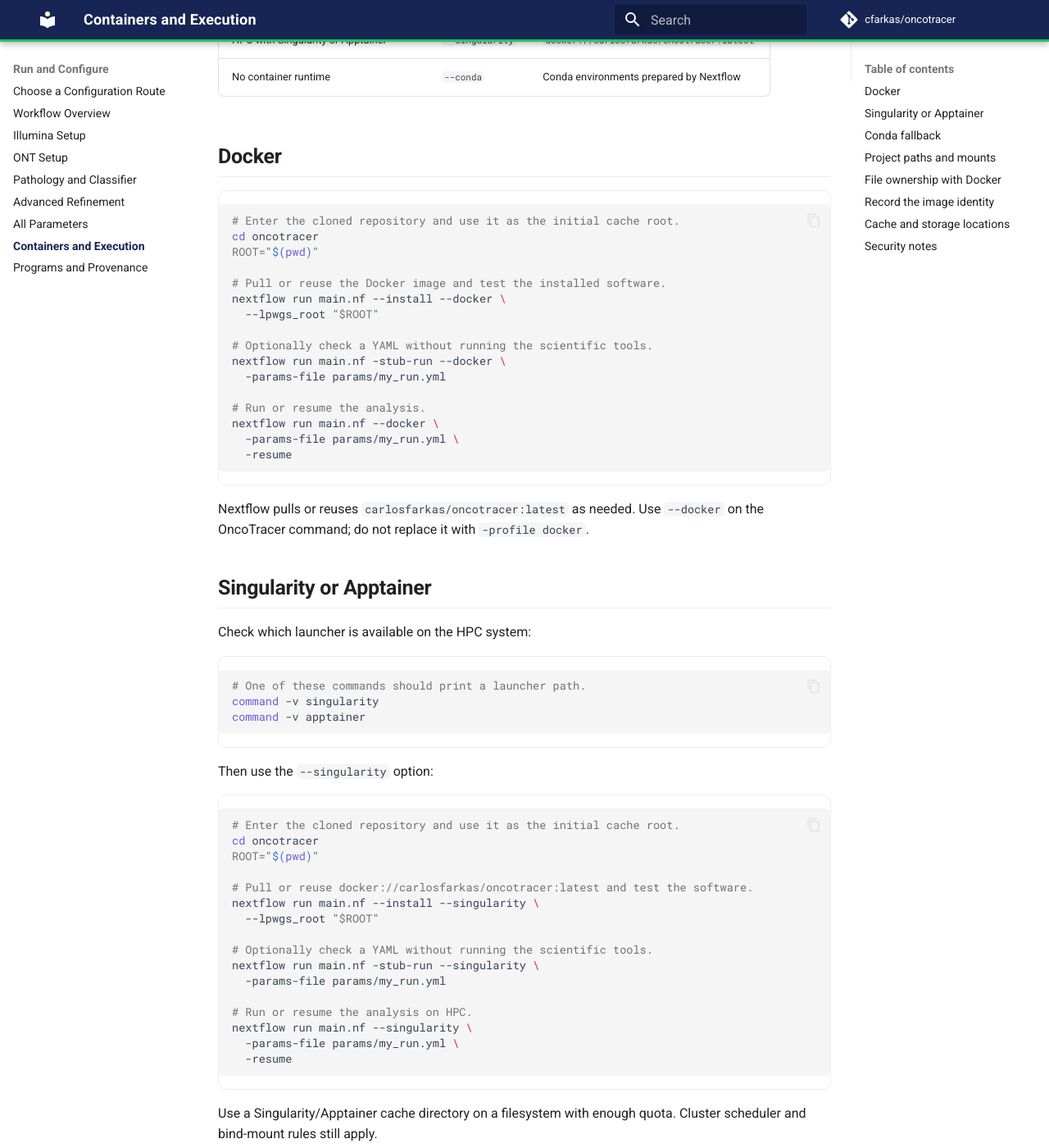
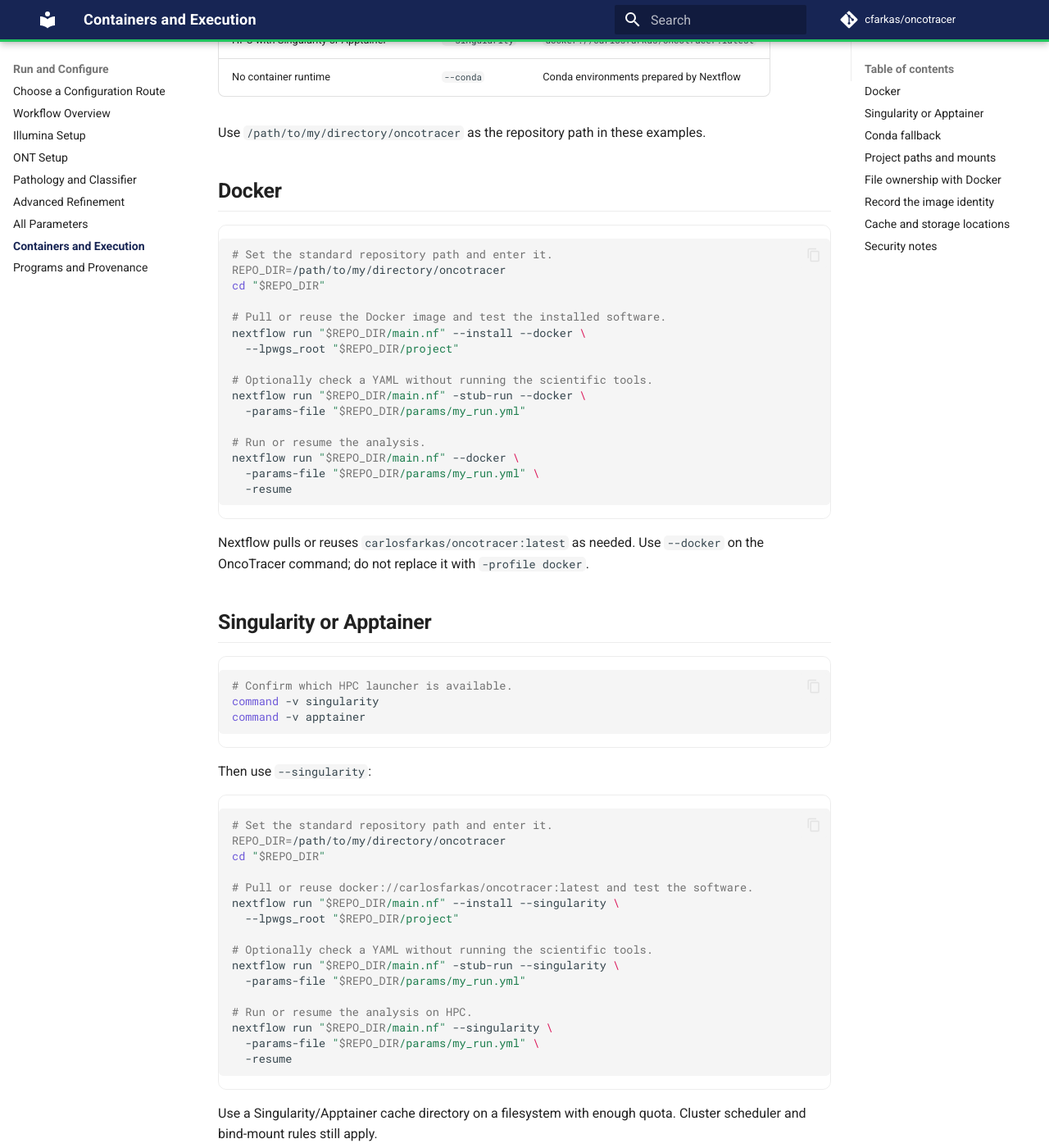
Before and after one commit to cfarkas/oncotracer, an MkDocs documentation site: the page built from docs/containers.md, in a window 1280 px wide and 1400 px high, scrolled down 363 px. Shown: the whole window at 82% size. Built offline with MkDocs 1.6.1 and Material for MkDocs 9.7.7, drawn with Linux system fonts in a browser that asks for light colours; comment, search, counter and statistics services are not loaded; some of the changed text lies outside the part shown.

Commit message:
Docs: standardize container examples

````diff
--- a/docs/containers.md
+++ b/docs/containers.md
@@ -8,24 +8,26 @@ Nextflow runs on the host and starts the selected container image. Use one runti
 | HPC with Singularity or Apptainer | `--singularity` | `docker://carlosfarkas/oncotracer:latest` |
 | No container runtime | `--conda` | Conda environments prepared by Nextflow |
 
+Use `/path/to/my/directory/oncotracer` as the repository path in these examples.
+
 ## Docker
 
 ```bash
-# Enter the cloned repository and use it as the initial cache root.
-cd oncotracer
-ROOT="$(pwd)"
+# Set the standard repository path and enter it.
+REPO_DIR=/path/to/my/directory/oncotracer
+cd "$REPO_DIR"
 
 # Pull or reuse the Docker image and test the installed software.
-nextflow run main.nf --install --docker \
-  --lpwgs_root "$ROOT"
+nextflow run "$REPO_DIR/main.nf" --install --docker \
+  --lpwgs_root "$REPO_DIR/project"
 
 # Optionally check a YAML without running the scientific tools.
-nextflow run main.nf -stub-run --docker \
-  -params-file params/my_run.yml
+nextflow run "$REPO_DIR/main.nf" -stub-run --docker \
+  -params-file "$REPO_DIR/params/my_run.yml"
 
 # Run or resume the analysis.
-nextflow run main.nf --docker \
-  -params-file params/my_run.yml \
+nextflow run "$REPO_DIR/main.nf" --docker \
+  -params-file "$REPO_DIR/params/my_run.yml" \
   -resume
 ```
 
@@ -33,32 +35,30 @@ Nextflow pulls or reuses `carlosfarkas/oncotracer:latest` as needed. Use `--dock
 
 ## Singularity or Apptainer
 
-Check which launcher is available on the HPC system:
-
 ```bash
-# One of these commands should print a launcher path.
+# Confirm which HPC launcher is available.
 command -v singularity
 command -v apptainer
 ```
 
-Then use the `--singularity` option:
+Then use `--singularity`:
 
 ```bash
-# Enter the cloned repository and use it as the initial cache root.
-cd oncotracer
-ROOT="$(pwd)"
+# Set the standard repository path and enter it.
+REPO_DIR=/path/to/my/directory/oncotracer
+cd "$REPO_DIR"
 
 # Pull or reuse docker://carlosfarkas/oncotracer:latest and test the software.
-nextflow run main.nf --install --singularity \
-  --lpwgs_root "$ROOT"
+nextflow run "$REPO_DIR/main.nf" --install --singularity \
+  --lpwgs_root "$REPO_DIR/project"
 
 # Optionally check a YAML without running the scientific tools.
-nextflow run main.nf -stub-run --singularity \
-  -params-file params/my_run.yml
+nextflow run "$REPO_DIR/main.nf" -stub-run --singularity \
+  -params-file "$REPO_DIR/params/my_run.yml"
 
 # Run or resume the analysis on HPC.
-nextflow run main.nf --singularity \
-  -params-file params/my_run.yml \
+nextflow run "$REPO_DIR/main.nf" --singularity \
+  -params-file "$REPO_DIR/params/my_run.yml" \
   -resume
 ```
 
@@ -67,17 +67,17 @@ Use a Singularity/Apptainer cache directory on a filesystem with enough quota. C
 ## Conda fallback
 
 ```bash
-# Enter the cloned repository and select a cache root.
-cd oncotracer
-ROOT="$(pwd)"
+# Set the standard repository path and enter it.
+REPO_DIR=/path/to/my/directory/oncotracer
+cd "$REPO_DIR"
 
 # Prepare the Conda environments.
-nextflow run main.nf --install --conda \
-  --lpwgs_root "$ROOT"
+nextflow run "$REPO_DIR/main.nf" --install --conda \
+  --lpwgs_root "$REPO_DIR/project"
 
 # Run or resume the YAML without containers.
-nextflow run main.nf --conda \
-  -params-file params/my_run.yml \
+nextflow run "$REPO_DIR/main.nf" --conda \
+  -params-file "$REPO_DIR/params/my_run.yml" \
   -resume
 ```
 
@@ -88,9 +88,9 @@ Conda is less portable than a recorded container image and may take longer to so
 Keep the YAML inputs, reference/cache, work directory, and results below a common project root that the container can access:
 
 ```yaml
-lpwgs_root: /data/oncotracer_project
-outdir: /data/oncotracer_project/results
-illumina_samplesheet: /data/oncotracer_project/input/illumina.samplesheet.csv
+lpwgs_root: /path/to/my/directory/oncotracer/project
+outdir: /path/to/my/directory/oncotracer/project/results
+illumina_samplesheet: /path/to/my/directory/oncotracer/project/config/illumina.samplesheet.csv
 ```
 
 A path outside `lpwgs_root` may not be visible inside the container.
@@ -114,8 +114,11 @@ docker_user: "1234:1234"
 ## Record the image identity
 
 ```bash
+# Set the standard repository path.
+REPO_DIR=/path/to/my/directory/oncotracer
+
 # Read the runtime and image recorded by the installation check.
-cat .oncotracer/install/install_manifest.txt
+cat "$REPO_DIR/.oncotracer/install/install_manifest.txt"
 ```
 
 For a formal analysis, preserve the OncoTracer commit, YAML, generated samplesheet, installation manifest, and nested `pipeline_info` files. Use an approved immutable image digest when the study requires a frozen runtime.
````
